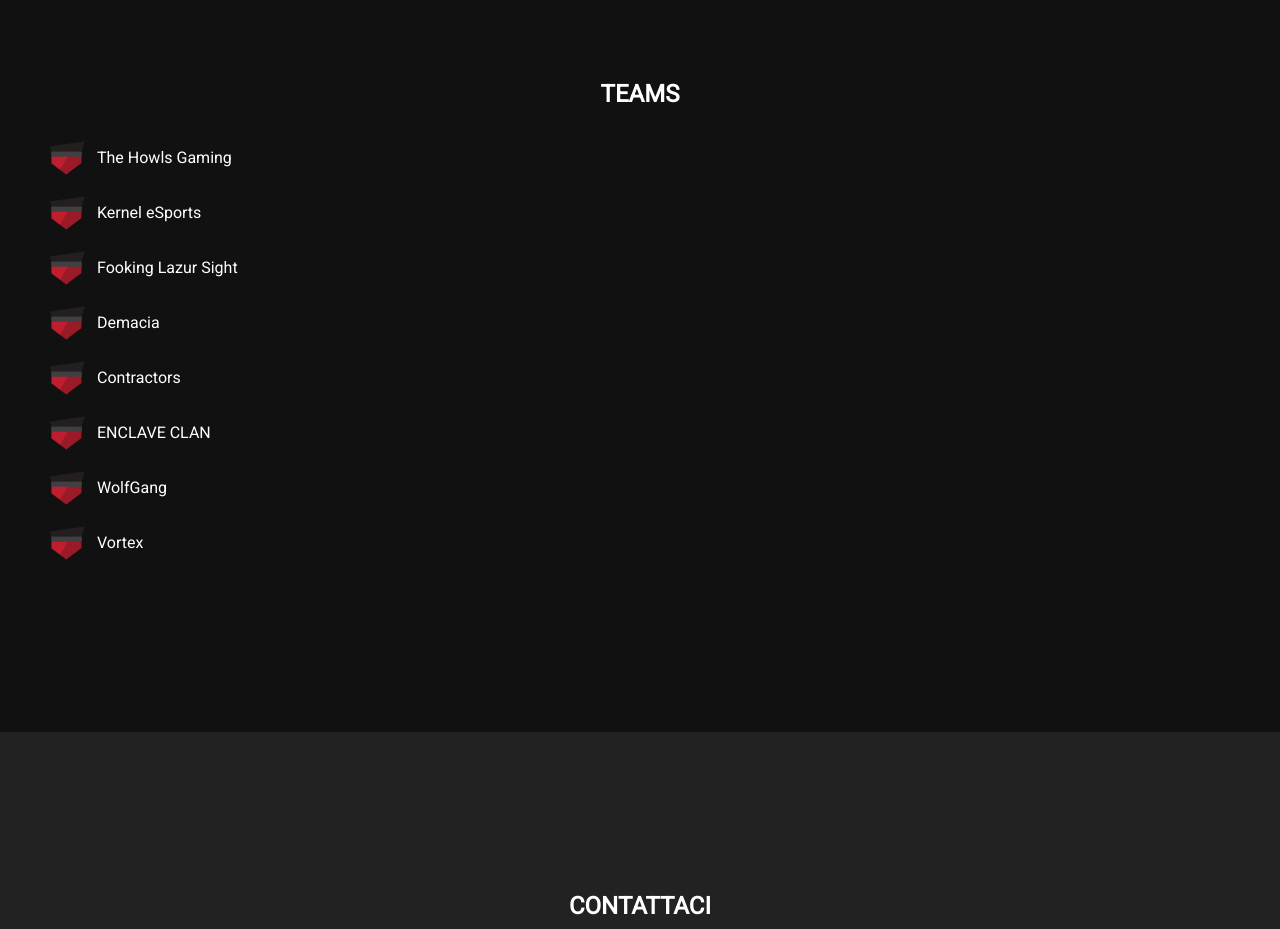
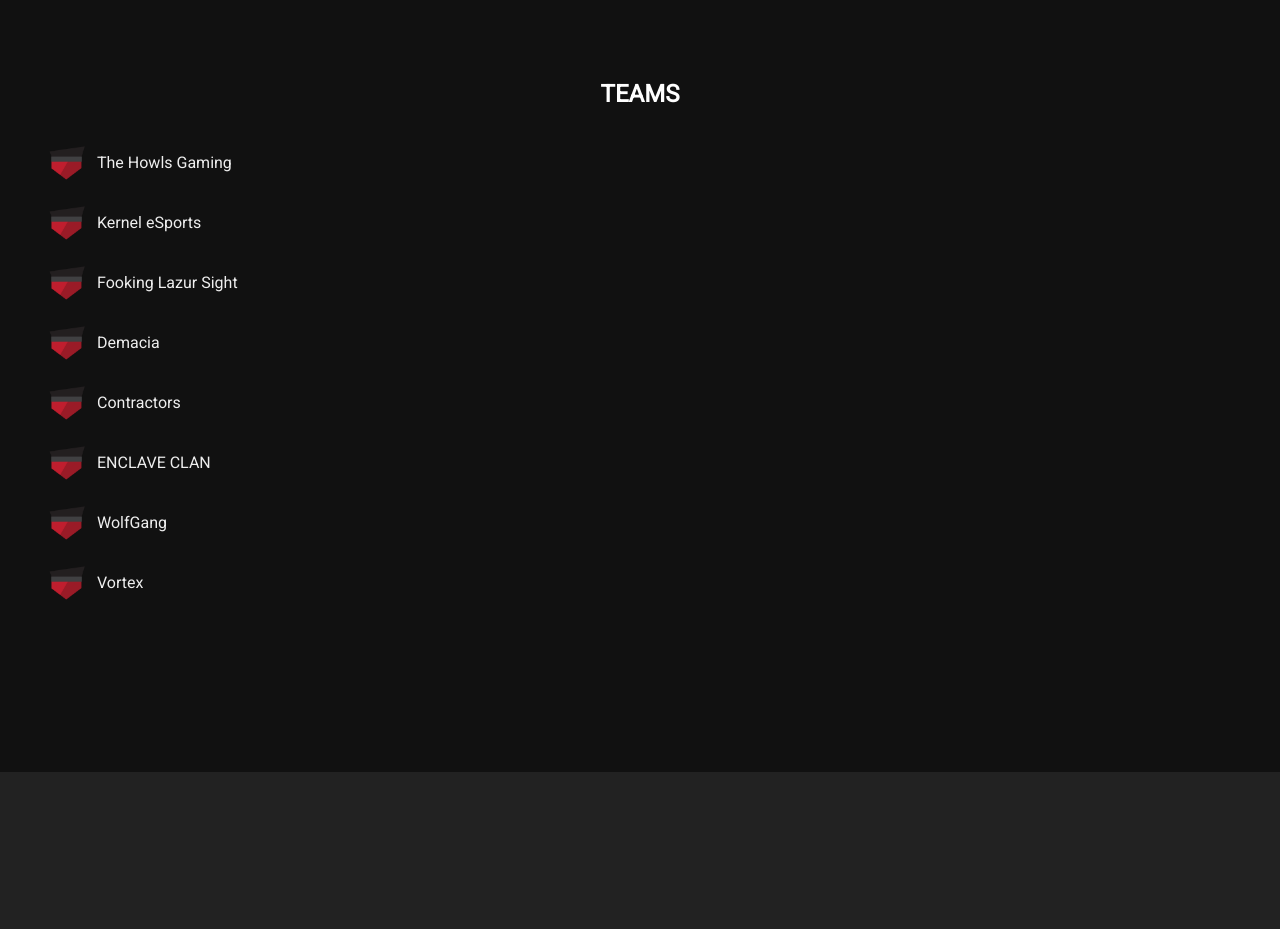
Before and after one commit to xedom/octafox.it, a website built with webpack: page src/index.html in a window 1280 px wide. Shown: the part 2540-3469 px from the top of the page. Built offline with nearby package versions, Linux system fonts and the light colour scheme.

Commit message:
fix team

```diff
--- a/src/css/style.scss
+++ b/src/css/style.scss
@@ -224,6 +224,13 @@ main {
         ul {
             list-style-type: none;
 
+            display: flex;
+            flex-direction: column;
+
+            a {
+                color: #eee;
+            }
+
             li {
                 margin: 5px;
 
--- a/src/data/teams.json
+++ b/src/data/teams.json
@@ -1,36 +1,52 @@
 {
     "teams": [
         {
+            "name":"The Howls Gaming",
             "logo": "./img/logo.png",
-            "name":"The Howls Gaming"
+            "tag": "thg",
+            "site": "https://octafox.it/thg"
         },
         {
+            "name":"Kernel eSports",
             "logo": "./img/logo.png",
-            "name":"Kernel eSports"
+            "tag": "ke",
+            "site": "https://octafox.it/ke"
         },
         {
+            "name":"Fooking Lazur Sight",
             "logo": "./img/logo.png",
-            "name":"Fooking Lazur Sight"
+            "tag": "fls",
+            "site": "https://octafox.it/fls"
         },
         {
+            "name":"Demacia",
             "logo": "./img/logo.png",
-            "name":"Demacia"
+            "tag": "dem",
+            "site": "https://octafox.it/dem"
         },
         {
+            "name":"Contractors",
             "logo": "./img/logo.png",
-            "name":"Contractors"
+            "tag": "con",
+            "site": "https://octafox.it/con"
         },
         {
+            "name":"ENCLAVE CLAN",
             "logo": "./img/logo.png",
-            "name":"ENCLAVE CLAN"
+            "tag": "ec",
+            "site": "https://octafox.it/ec"
         },
         {
+            "name":"WolfGang",
             "logo": "./img/logo.png",
-            "name":"WolfGang"
+            "tag": "wg",
+            "site": "https://octafox.it/wg"
         },
         {
+            "name":"Vortex",
             "logo": "./img/logo.png",
-            "name":"Vortex"
+            "tag": "vor",
+            "site": "https://octafox.it/vor"
         }
     ]
 }
--- a/src/main.js
+++ b/src/main.js
@@ -74,13 +74,17 @@ function createItem(container, teams) {
         const tcLi = document.createElement('LI');
         const tcImg = document.createElement('IMG');
         const tcSpan = document.createElement('SPAN');
+        const tcA = document.createElement('A');
 
+        tcA.href = team.site;
+        tcLi.id = team.tag;
         tcImg.src = team.logo;
         tcSpan.textContent += team.name;
 
         tcLi.appendChild(tcImg);
         tcLi.appendChild(tcSpan);
+        tcA.appendChild(tcLi);
 
-        container.appendChild(tcLi);
+        container.appendChild(tcA);
     });
 };
```
